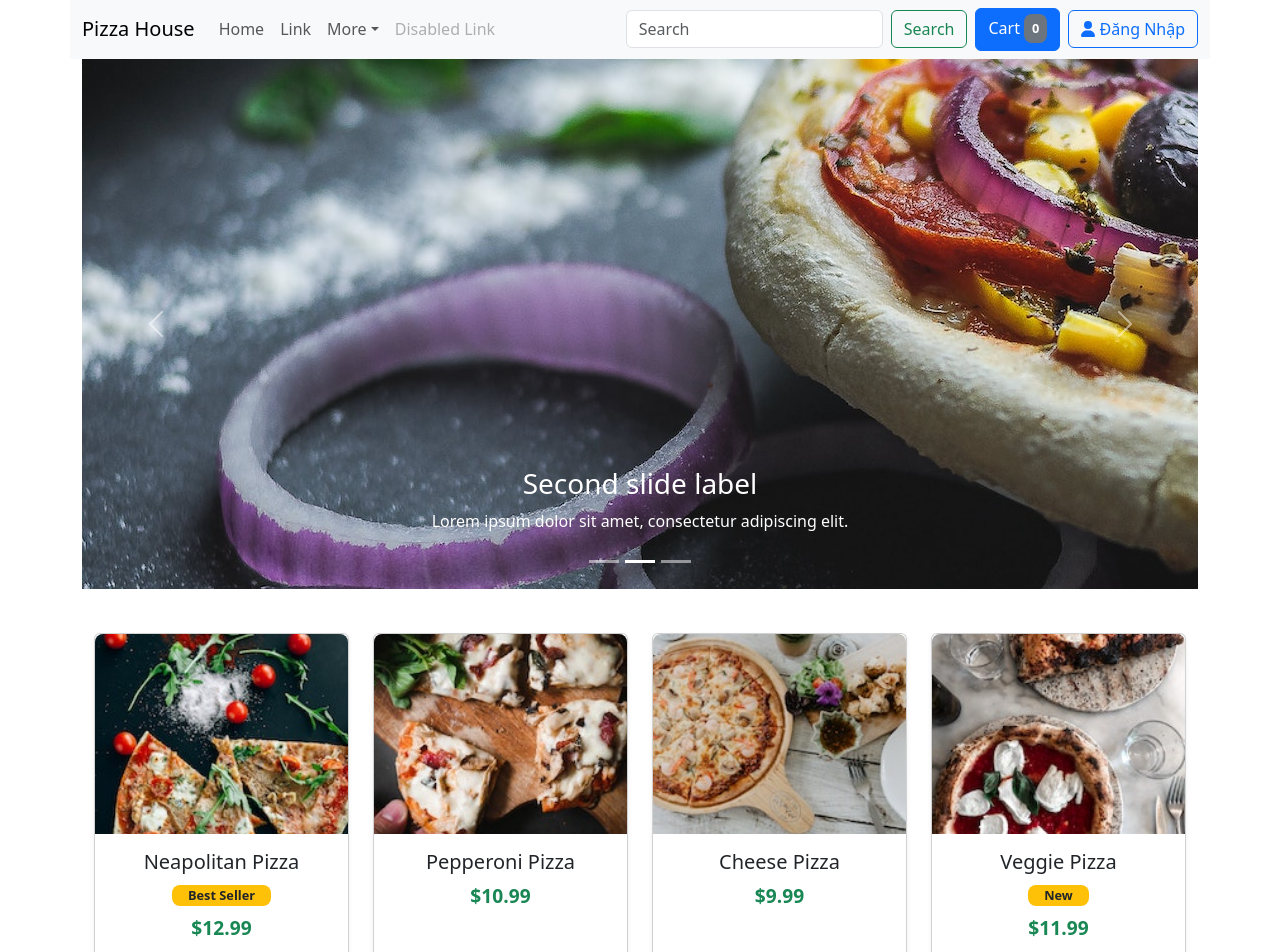
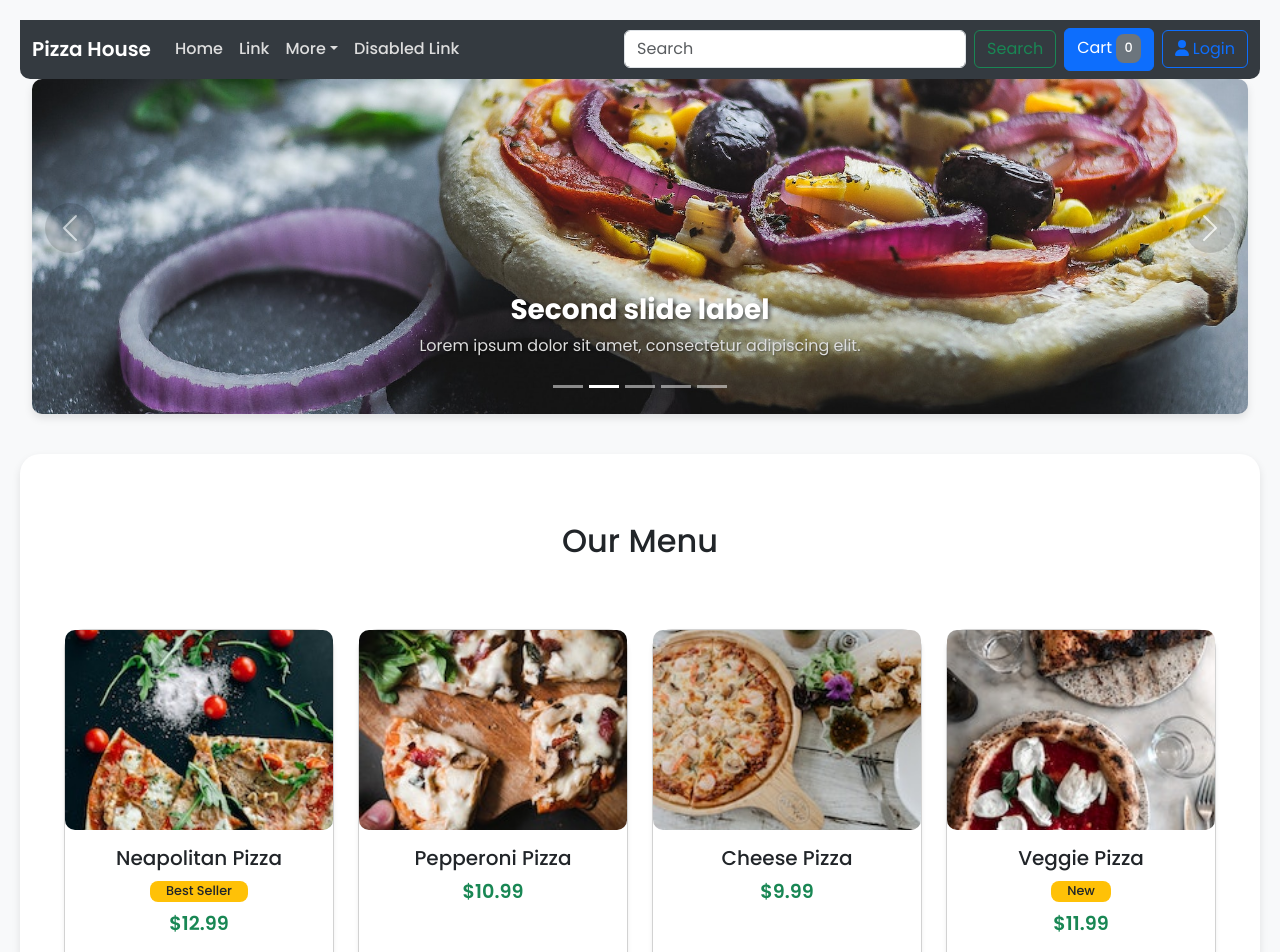
Before and after one commit to nvu-1801/lab3, a React (Create React App) app: page / in a window 1280 px wide. Shown: the top 952 px of the page. Built offline with nearby package versions, Linux system fonts and the light colour scheme; no server answers.

Commit message:
LAB4 (date:13/10 2h00)

```diff
--- a/package.json
+++ b/package.json
@@ -17,6 +17,7 @@
     "react-bootstrap-icons": "^1.11.4",
     "react-dom": "^18.3.1",
     "react-scripts": "5.0.1",
+    "react-toastify": "^10.0.5",
     "sass": "^1.79.4",
     "web-vitals": "^2.1.4"
   },
--- a/src/App.js
+++ b/src/App.js
@@ -3,7 +3,6 @@ import { Container, Row } from "react-bootstrap";
 import "bootstrap/dist/css/bootstrap.min.css";
 import "./App.css";
 import "./styles/styles.scss";
-
 import Header from "./components/Header";
 import CarouselItem from "./components/Carousel";
 import CardList from "./components/CardList";
@@ -61,17 +60,21 @@ const App = () => {
   };
 
   return (
-    <Container>
+    <Container fluid className="app-container ">
       {/* Pass handleShowCartModal and count to Header for cart display */}
       <Header handleShow={handleShowCartModal} count={count} />
 
       {/* Carousel Section */}
-      <CarouselItem />
+      <div className="carousel-section ">
+        <CarouselItem />
+      </div>
 
       {/* Display CardList and pass handleAddToCart to handle purchases */}
-      <Row className="justify-content-center">
+      <Row className="justify-content-center card-list-section">
+        {/* Tiêu đề "Our Menu" */}
+        <h2 className="menu-title text-center mt-5 mb-4">Our Menu</h2>
         <CardList
-          apiUrl="https://api-demo-4gqb.onrender.com/products&#39"
+          apiUrl="https://api-demo-4gqb.onrender.com/products"
           handleAddToCart={handleAddToCart}
         />
       </Row>
--- a/src/components/Carousel.jsx
+++ b/src/components/Carousel.jsx
@@ -2,29 +2,56 @@ import { Row, Carousel } from "react-bootstrap";
 import pizza1 from "../Images/pizza1.jpg";
 import pizza2 from "../Images/pizza2.jpg";
 import pizza3 from "../Images/pizza3.jpg";
+import pizza4 from "../Images/pizza4.jpg";
+import pizza5 from "../Images/pizza5.jpg";
+import "../styles/styles.scss"; // Đảm bảo file SCSS được nhập đúng cách
 
 const CarouselItem = () => {
   return (
     <Row>
-        <Carousel>
+      <Carousel
+        interval={3000}    // Thời gian giữa các slide (3 giây)
+        slide={true}       // Kích hoạt hiệu ứng slide
+        fade={false}       // Tắt hiệu ứng fade để sử dụng slide mượt hơn
+        controls={true}    // Hiển thị các nút điều khiển
+        touch={true}       // Kích hoạt hỗ trợ thao tác cảm ứng
+      >
         <Carousel.Item>
-            <img src={pizza1} text="First slide" />
+          <img src={pizza1} alt="First slide" className="d-block w-100 carousel-image" />
           <Carousel.Caption>
             <h3>First slide label</h3>
             <p>Nulla vitae elit libero, a pharetra augue mollis interdum.</p>
           </Carousel.Caption>
         </Carousel.Item>
         <Carousel.Item>
-            <img src={pizza2} text="Second slide" />
+          <img src={pizza2} alt="Second slide" className="d-block w-100 carousel-image" />
           <Carousel.Caption>
             <h3>Second slide label</h3>
             <p>Lorem ipsum dolor sit amet, consectetur adipiscing elit.</p>
           </Carousel.Caption>
         </Carousel.Item>
         <Carousel.Item>
-            <img src={pizza3} text="Third slide" />
+          <img src={pizza3} alt="Third slide" className="d-block w-100 carousel-image" />
           <Carousel.Caption>
             <h3>Third slide label</h3>
+            <p>
+              Praesent commodo cursus magna, vel scelerisque nisl consectetur.
+            </p>
+          </Carousel.Caption>
+        </Carousel.Item>
+        <Carousel.Item>
+          <img src={pizza4} alt="Fourth slide" className="d-block w-100 carousel-image" />
+          <Carousel.Caption>
+            <h3>Fourth slide label</h3>
+            <p>
+              Praesent commodo cursus magna, vel scelerisque nisl consectetur.
+            </p>
+          </Carousel.Caption>
+        </Carousel.Item>
+        <Carousel.Item>
+          <img src={pizza5} alt="Fifth slide" className="d-block w-100 carousel-image" />
+          <Carousel.Caption>
+            <h3>Fifth slide label</h3>
             <p>
               Praesent commodo cursus magna, vel scelerisque nisl consectetur.
             </p>
@@ -33,6 +60,6 @@ const CarouselItem = () => {
       </Carousel>
     </Row>
   );
-}
+};
 
 export default CarouselItem;
--- a/src/components/Header.jsx
+++ b/src/components/Header.jsx
@@ -11,16 +11,26 @@ import {
 } from "react-bootstrap";
 import { FontAwesomeIcon } from "@fortawesome/react-fontawesome";
 import { faUser } from "@fortawesome/free-solid-svg-icons";
-import LoginModal from "./LoginModal"; // Đảm bảo đường dẫn chính xác
+import LoginModal from "./LoginModal";
+import { toast, ToastContainer } from 'react-toastify';
+import 'react-toastify/dist/ReactToastify.css';
 
 const Header = ({ handleShow, count }) => {
   const [showLogin, setShowLogin] = useState(false);
+  const [loggedIn, setLoggedIn] = useState(false); // Trạng thái đăng nhập
+
   const handleLoginShow = () => setShowLogin(true);
   const handleLoginClose = () => setShowLogin(false);
 
+  const handleLogout = () => {
+    setLoggedIn(false);
+    toast.success("Đã đăng xuất!");
+  };
+
   return (
+    <>
       <Row>
-      <Navbar expand="lg" className="bg-body-tertiary">
+        <Navbar bg="light" expand="lg" className="bg-body-tertiary">
           <Container fluid>
             <Navbar.Brand href="#">Pizza House</Navbar.Brand>
             <Navbar.Toggle aria-controls="navbarScroll" />
@@ -57,16 +67,26 @@ const Header = ({ handleShow, count }) => {
                 Cart <Badge bg="secondary">{count}</Badge>
                 <span className="visually-hidden">items in cart</span>
               </Button>
+              {loggedIn ? (
+                <Button className="ms-2" variant="outline-danger" onClick={handleLogout}>
+                  Logout
+                </Button>
+              ) : (
                 <Button className="ms-2" variant="outline-primary" onClick={handleLoginShow}>
-              <FontAwesomeIcon icon={faUser} /> Đăng Nhập
+                  <FontAwesomeIcon icon={faUser} /> Login
                 </Button>
+              )}
             </Navbar.Collapse>
           </Container>
         </Navbar>
+      </Row>
 
       {/* Modal Đăng Nhập */}
-      <LoginModal show={showLogin} handleClose={handleLoginClose} />
-    </Row>
+      <LoginModal show={showLogin} handleClose={handleLoginClose} setLoggedIn={setLoggedIn} />
+
+      {/* Toast Container để hiển thị thông báo */}
+      <ToastContainer />
+    </>
   );
 };
 
--- a/src/styles/styles.scss
+++ b/src/styles/styles.scss
@@ -1,29 +1,113 @@
+// Import Google Fonts
+@import url('https://fonts.googleapis.com/css2?family=Poppins:wght@400;500;600;700&display=swap');
+
+// General container styling
+body {
+  font-family: 'Poppins', sans-serif;
+  background: #f8f9fa;
+  padding: 20px;
+}
+
+// Carousel section
+.carousel-section {
+  transition: transform 0.8s ease-in-out;
+  margin-bottom: 40px;
+  border-radius: 10px;
+  overflow: hidden;
+  box-shadow: 0 4px 8px rgba(0, 0, 0, 0.1);
+}
+
+.carousel-caption h3 {
+  font-weight: 700;
+  color: #fff;
+  text-shadow: 2px 2px 4px rgba(0, 0, 0, 0.6);
+}
+
+.carousel-caption p {
+  font-weight: 400;
+  color: #ddd;
+  text-shadow: 1px 1px 2px rgba(0, 0, 0, 0.5);
+}
+
+// Nút điều khiển carousel
+.carousel-control-prev,
+.carousel-control-next {
+  margin: 10% 2% 0;
+  background-color: rgba(0, 0, 0, 0.3);
+  border-radius: 50%;
+  width: 50px;
+  height: 50px;
+  transition: background-color 0.3s ease;
+}
+
+.carousel-control-prev:hover,
+.carousel-control-next:hover {
+  background-color: rgba(0, 0, 0, 0.8);
+}
+
+// Header styling
+.navbar {
+  background-color: #343a40 !important;
+  border-radius: 0 0 10px 10px;
+}
+
+.navbar-brand {
+  font-weight: 600;
+  color: #fff !important;
+}
+
+.navbar-nav .nav-link {
+  font-weight: 500;
+  color: #ddd !important;
+  &:hover {
+    color: #fff !important;
+  }
+}
+
+.button-outline-primary {
+  border-color: #fff;
+  color: #fff;
+  &:hover {
+    background-color: #fff;
+    color: #343a40;
+  }
+}
+
+// CardList section
+.card-list-section {
+  margin-top: 20px;
+  padding: 20px;
+  background: #fff;
+  border-radius: 20px;
+  box-shadow: 0 4px 8px rgba(0, 0, 0, 0.1);
+}
+
 // Card Hover Effect
 .card-hover {
   transition: all 0.3s ease;
   &:hover {
-    transform: scale(1.05); /* Increase card size */
-    box-shadow: 0 8px 16px rgba(0, 0, 0, 0.2); /* Add shadow effect */
-    transition: all 0.3s ease-in-out; /* Smooth transition */
+    transform: scale(1.05);
+    box-shadow: 0 8px 16px rgba(0, 0, 0, 0.2);
+    transition: all 0.3s ease-in-out;
   }
 }
 
 // Card Styles
 .card {
+  border-radius: 20px;
   margin-top: 20px;
   width: 300px;
   transition: all 0.3s ease;
 
   &:hover {
-    transform: translateY(-5px); /* Slight lift on hover */
-    box-shadow: 0 5px 15px rgba(0, 0, 0, 0.1); /* Hover shadow */
+    transform: translateY(-5px);
+    box-shadow: 0 5px 15px rgba(0, 0, 0, 0.1);
   }
 
   .card-img-top {
+    border-radius: 10px;
     height: 200px;
     object-fit: cover;
-    border-top-left-radius: 8px;
-    border-top-right-radius: 8px;
   }
 }
 
@@ -35,48 +119,52 @@
   font-size: 1.1rem;
 
   .text-muted {
+    font-weight: 400;
     margin-right: 8px;
     font-size: 1rem;
   }
 
   .text-success {
-    font-weight: bold;
+    font-weight: 600;
     font-size: 1.2rem;
   }
 }
 
 // Badge Styles
 .badge {
+  font-weight: 500;
   display: inline-block;
   font-size: 0.8rem;
-  font-weight: 600;
   padding: 0.5rem;
   border-radius: 8px;
 }
 
 // Button Hover Effect
 .btn-hover {
+  font-weight: 600;
   transition: background-color 0.3s ease, transform 0.3s ease;
   border-radius: 20px;
 
   &:hover {
-    background-color: #a77de0; /* Darker shade on hover */
-    color: #fff; /* White text on hover */
-    border-color: #483e3e; /* White border on hover */
-    box-shadow: 0 6px 12px rgba(0, 0, 0, 0.2); /* Increased shadow */
-    transform: translateY(-3px); /* Slightly move up on hover */
+    background-color: #a77de0;
+    color: #fff;
+    border-color: #483e3e;
+    box-shadow: 0 6px 12px rgba(0, 0, 0, 0.2);
+    transform: translateY(-3px);
   }
 }
 
 // Modal Styles
 .modal-content {
+  font-family: 'Poppins', sans-serif;
   background-color: #f9f9f9;
   border-radius: 10px;
   padding: 20px;
 }
 
 .modal-header {
-  background-color: #A569BD;
+  font-weight: 600;
+  background-color: #a569bd;
   color: #fff;
   border-bottom: none;
   border-radius: 10px 10px 0 0;
@@ -86,64 +174,3 @@
   font-weight: bold;
   font-size: 24px;
 }
-
-.modal-body {
-  display: flex;
-  flex-direction: column;
-  align-items: center;
-  text-align: center;
-
-  .modal-image {
-    width: 80px;
-    height: 80px;
-    object-fit: cover;
-    border-radius: 8px;
-  }
-}
-
-// Cart Item Styles
-.cart-item-left {
-  display: flex;
-  align-items: center;
-  flex-grow: 1;
-}
-
-.cart-item-details {
-  text-align: left;
-  flex-grow: 1;
-}
-
-.cart-item-total {
-  font-weight: bold;
-  white-space: nowrap;
-}
-
-// Quantity Input Styling
-.quantity-input {
-  width: 60px;
-  text-align: center;
-}
-
-// Modal Footer Button Styles
-.modal-footer .btn-primary {
-  background-color: #A569BD;
-  border-color: #A569BD;
-  padding: 10px 30px;
-  border-radius: 20px;
-  transition: background-color 0.3s ease, transform 0.3s ease;
-
-  &:hover {
-    background-color: #894B9C;
-    border-color: #894B9C;
-  }
-}
-
-.modal-footer .btn-secondary {
-  padding: 10px 30px;
-  border-radius: 20px;
-}
-
-// Heading Styles
-h5 {
-  font-weight: bold;
-}
```
Also changed, not shown: src/components/CartModal.jsx (+20 -5 lines), src/components/LoginModal.jsx (+28 -5 lines), 1 other file (tests, documents, lock files or other folders). Lines whose indentation alone changed are shown as unchanged.
